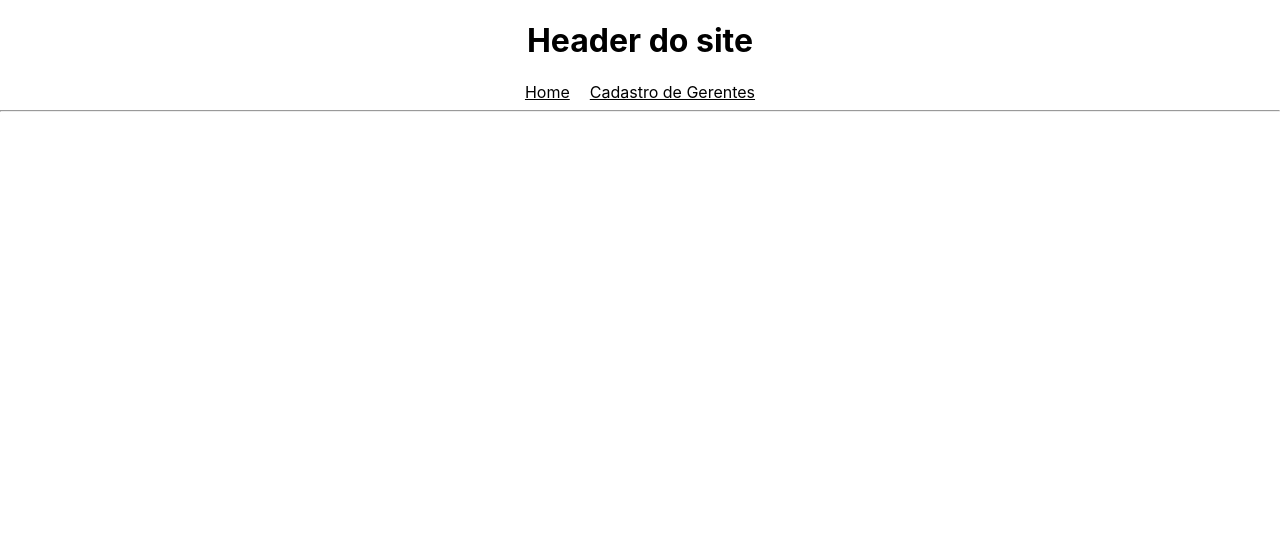
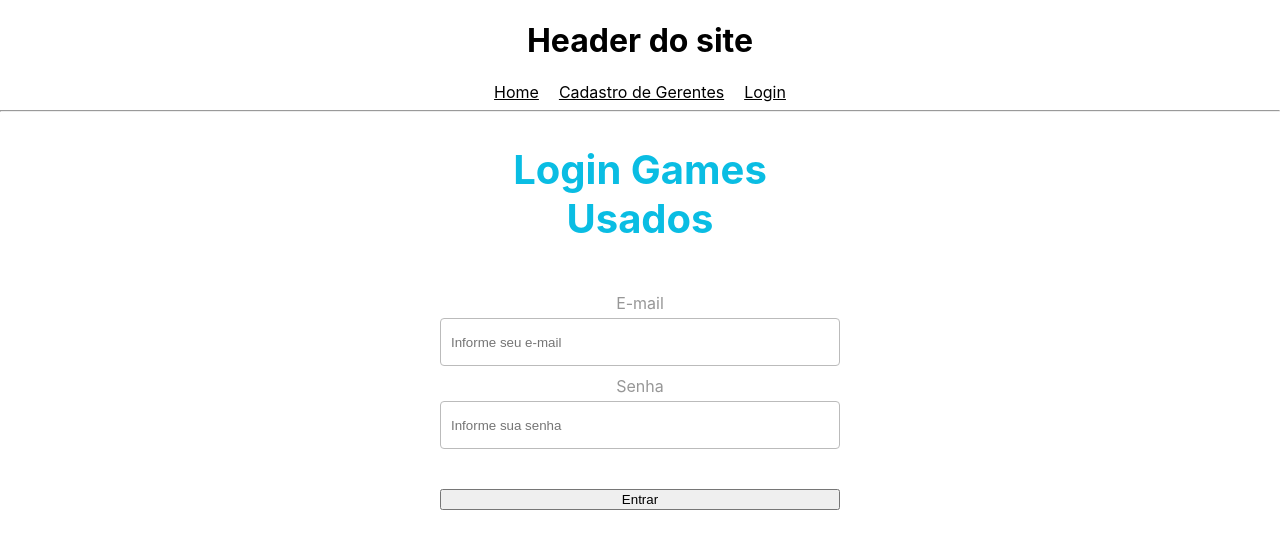
Before and after one commit to marciopalves/frontendGamesUsados, a React (Create React App) app: page /login in a window 1280 px wide. Shown: the top 548 px of the page. Built offline with nearby package versions, Linux system fonts and the light colour scheme.

Commit message:
Fixing login page

```diff
--- a/src/App.tsx
+++ b/src/App.tsx
@@ -3,8 +3,9 @@ import './App.css';
 import { Route, Routes, Link } from 'react-router-dom';
 import { Home } from './pages/Home';
 import { CadGerente } from './pages/CadGerente';
+import { Login } from './pages/Login';
 import { RequireAuth } from './contexts/Auth/RequireAuth';
-//import { AuthContext } from './contexts/Auth/AuthContext';
+import { AuthContext } from './contexts/Auth/AuthContext';
 
 
 function App() {
@@ -22,12 +23,14 @@ function App() {
         <nav>
           <Link to="/">Home</Link>
           <Link to="/cadgerente">Cadastro de Gerentes</Link>
+          <Link to="/login">Login</Link>
         </nav>
       </header>
       <hr />
       <Routes>
         <Route path="/" element={<Home />} />
         <Route path="/cadgerente" element={<RequireAuth><CadGerente/></RequireAuth>} />
+        <Route path="/login" element={<Login />} />
       </Routes>
     </div>
   );
--- a/src/hooks/useApi.ts
+++ b/src/hooks/useApi.ts
@@ -1,7 +1,7 @@
 import axios from 'axios';
 
 const api = axios.create({
-    baseURL: process.env.REACT_APP_API
+    baseURL: 'http://localhost:8080'
 });
 
 export const useApi = () => ({
@@ -14,7 +14,7 @@ export const useApi = () => ({
     // },
 
     signin: async (email: string, password: string) => {
-        const response = await api.post('/auth', { email, password });
+        const response = await api.post('https://localhost:8080/auth', { email, password });
         return response.data;
     },
 
--- a/src/pages/Login/index.tsx
+++ b/src/pages/Login/index.tsx
@@ -9,20 +9,19 @@ export const Login = () => {
     const [email, setEmail] = useState('');
     const [password, setPassword] = useState('');
 
-    const handleLogin = async () =>{
+    const handleLogin = () =>{
         console.log('Acesso ao sistema ...');
-        if(email && password){
-            const isLogged = await auth.signin(email, password);
-            if(isLogged){
-              navigate('/');
-            } else {
+        // if(email && password){
+            const isLogged = auth.signin(email, password);
+            // if(isLogged){
+              // navigate('/teset');
+            // } else {
                 alert("Login não funcionou!")
-            }
-        }
+            // }
+        // }
     }
 
     return (
-
         <div className="user-login">
             <form>
                 <h2 className="user-login__title">Login Games Usados</h2>
@@ -51,10 +50,10 @@ export const Login = () => {
 
                 <button
                     className="user-login__submit-button"
-                    onClick={handleLogin}>Entrar
+                    onClick={handleLogin}>
+                        Entrar
                 </button>
             </form>
         </div>
-
     );
 }
```
